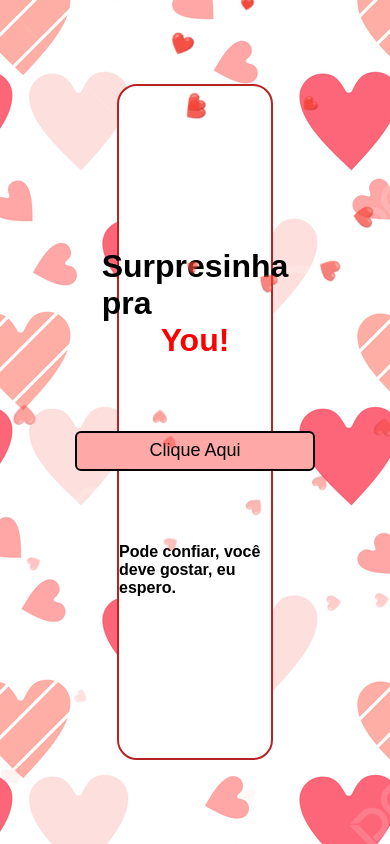
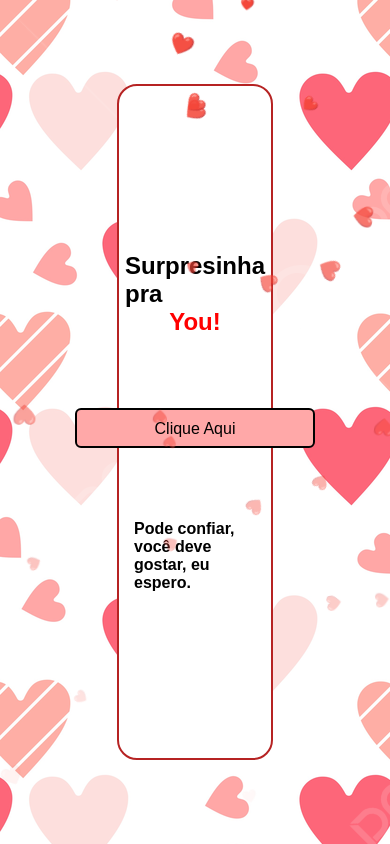
Before and after one commit to PauloLima4/Romantic-Website, a plain HTML site: page index.html in a window 390 px wide. Drawn offline with Linux system fonts and the light colour scheme.

Commit message:
Update style.css

```diff
--- a/src/css/style.css
+++ b/src/css/style.css
@@ -60,3 +60,20 @@ button {
     opacity: 0;
     }
 }
+
+/* Responsividade */
+@media (max-width: 480px) {
+  .container {
+    max-width: 90%;
+    padding: 15px;
+  }
+
+  h1 {
+    font-size: 1.5rem;
+  }
+
+  button {
+    font-size: 1rem;
+    padding: 10px 20px;
+  }
+}
```
